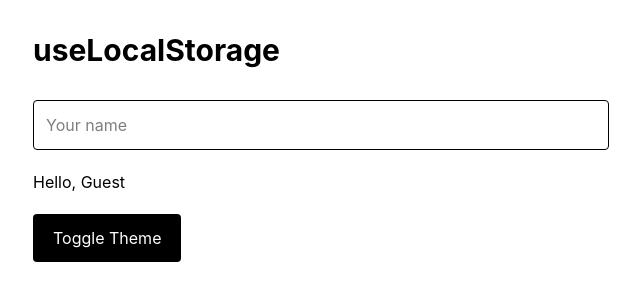
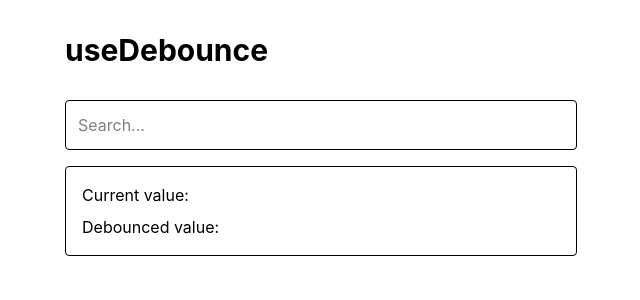
Before and after one commit to foysaliio/React-Mastery-Journey, a React (Vite) app: page / in a window 1280 px wide. Shown: the top 300 px of the page, without its empty margins (319-959 px from the left). Built offline with nearby package versions, Linux system fonts and the light colour scheme.

Commit message:
feat(react): create reusable debounce hook

```diff
--- a/src/App.tsx
+++ b/src/App.tsx
@@ -1,41 +1,32 @@
-import { useLocalStorage } from "./hooks/useLocalStorage";
+import { useState } from "react";
+import { useDebounce } from "./hooks/useDebounce";
 
 export default function App() {
-  const [name, setName] = useLocalStorage<string>("username", "");
+  const [search, setSearch] = useState("");
 
-  const [darkMode, setDarkMode] = useLocalStorage<boolean>("dark-mode", false);
+  const debouncedSearch = useDebounce(search, 500);
 
   return (
-    <main
-      className={
-        darkMode
-          ? "min-h-screen bg-zinc-950 p-8 text-white"
-          : "min-h-screen bg-white p-8 text-black"
-      }
-    >
-      <div className="mx-auto max-w-xl">
-        <h1 className="text-3xl font-bold">useLocalStorage</h1>
+    <main className="mx-auto max-w-xl p-8">
+      <h1 className="text-3xl font-bold">useDebounce</h1>
 
-        <div className="mt-8 space-y-5">
-          <input
-            type="text"
-            value={name}
-            onChange={(event) => setName(event.target.value)}
-            placeholder="Your name"
-            className="w-full rounded border
-              bg-transparent p-3"
-          />
+      <div className="mt-8 space-y-4">
+        <input
+          type="search"
+          value={search}
+          onChange={(event) => setSearch(event.target.value)}
+          placeholder="Search..."
+          className="w-full rounded border p-3"
+        />
 
-          <p>Hello, {name || "Guest"}</p>
+        <div className="rounded border p-4">
+          <p>
+            Current value: <strong>{search}</strong>
+          </p>
 
-          <button
-            type="button"
-            onClick={() => setDarkMode((current) => !current)}
-            className="rounded bg-black
-              px-5 py-3 text-white"
-          >
-            Toggle Theme
-          </button>
+          <p className="mt-2">
+            Debounced value: <strong>{debouncedSearch}</strong>
+          </p>
         </div>
       </div>
     </main>
--- /dev/null
+++ b/src/hooks/useDebounce.ts
@@ -0,0 +1,17 @@
+import { useEffect, useState } from "react";
+
+export function useDebounce<T>(value: T, delay = 500) {
+  const [debouncedValue, setDebouncedValue] = useState<T>(value);
+
+  useEffect(() => {
+    const timeoutId = window.setTimeout(() => {
+      setDebouncedValue(value);
+    }, delay);
+
+    return () => {
+      window.clearTimeout(timeoutId);
+    };
+  }, [value, delay]);
+
+  return debouncedValue;
+}
```
